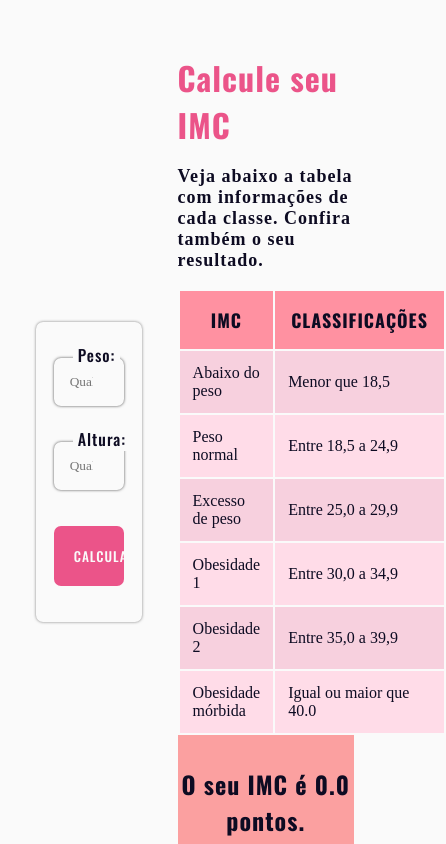
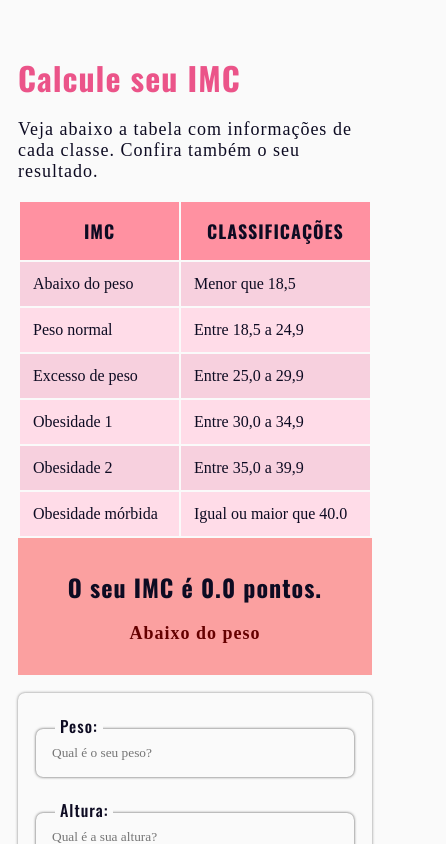
Before and after one commit to lucianosants/bmi_calculator, a React (Vite) app: page / in a window 390 px wide. Shown: the top 844 px of the page, 446 px wide, since content can reach past the window. Built offline with nearby package versions, Linux system fonts and the light colour scheme; a web font is replaced by a local one.

Commit message:
made responsive mode

```diff
--- a/src/components/Form/styles.js
+++ b/src/components/Form/styles.js
@@ -9,6 +9,11 @@ export const FormContainer = styled('form', {
 	width: '30%',
 	height: 'auto',
 	margin: '0 auto',
+
+	'@mobile': {
+		width: '100%',
+		order: 1,
+	},
 });
 
 export const LabelContainer = styled('label', {
--- a/src/components/Layout/styles.js
+++ b/src/components/Layout/styles.js
@@ -7,9 +7,12 @@ export const Container = styled('main', {
 	display: 'flex',
 	flexWrap: 'wrap',
 	alignItems: 'center',
+	'@mobile': {
+		flexDirection: 'column',
+	},
 });
 
-export const Text = styled('h4', {
+export const Text = styled('p', {
 	color: '$text',
 	fontSize: '1.8rem',
 	fontFamily: '$bodyText',
@@ -20,20 +23,22 @@ export const Text = styled('h4', {
 		typography: {
 			title: {
 				fontFamily: '$title',
-
+				fontWeight: '600',
 				fontSize: '3.2rem',
 				color: '$brand',
 			},
 			subtitle: {
 				fontFamily: '$title',
-
+				fontWeight: '600',
 				fontSize: '2.4rem',
 			},
 			error: {
 				color: '$errorText',
+				fontWeight: '600',
 			},
 			success: {
 				color: '$successText',
+				fontWeight: '600',
 			},
 		},
 	},
--- a/src/components/Result/styles.js
+++ b/src/components/Result/styles.js
@@ -1,11 +1,16 @@
 import { styled } from '@/styles/stitches.config';
-
-export const TableContainer = styled('div', {});
 
 export const ResultContainer = styled('section', {
 	padding: '1.8rem',
 	maxWidth: '60%',
+
+	'@mobile': {
+		maxWidth: '100%',
+		padding: '1.8rem 0',
+	},
 });
+
+export const TableContainer = styled('div', {});
 
 export const Table = styled('table', {
 	width: '100%',
@@ -47,7 +52,7 @@ export const TableData = styled('tr', {
 export const ResultDisplay = styled('div', {
 	textAlign: 'center',
 	background: '$errorBg',
-	padding: '1.3rem 0',
+	padding: '1.3rem 0.5rem',
 
 	variants: {
 		state: {
--- a/src/styles/stitches.config.js
+++ b/src/styles/stitches.config.js
@@ -19,4 +19,7 @@ export const { styled, globalCss, getCssText } = createStitches({
 			bodyText: 'Source Serif Pro',
 		},
 	},
+	media: {
+		mobile: '(max-width: 720px)',
+	},
 });
```
